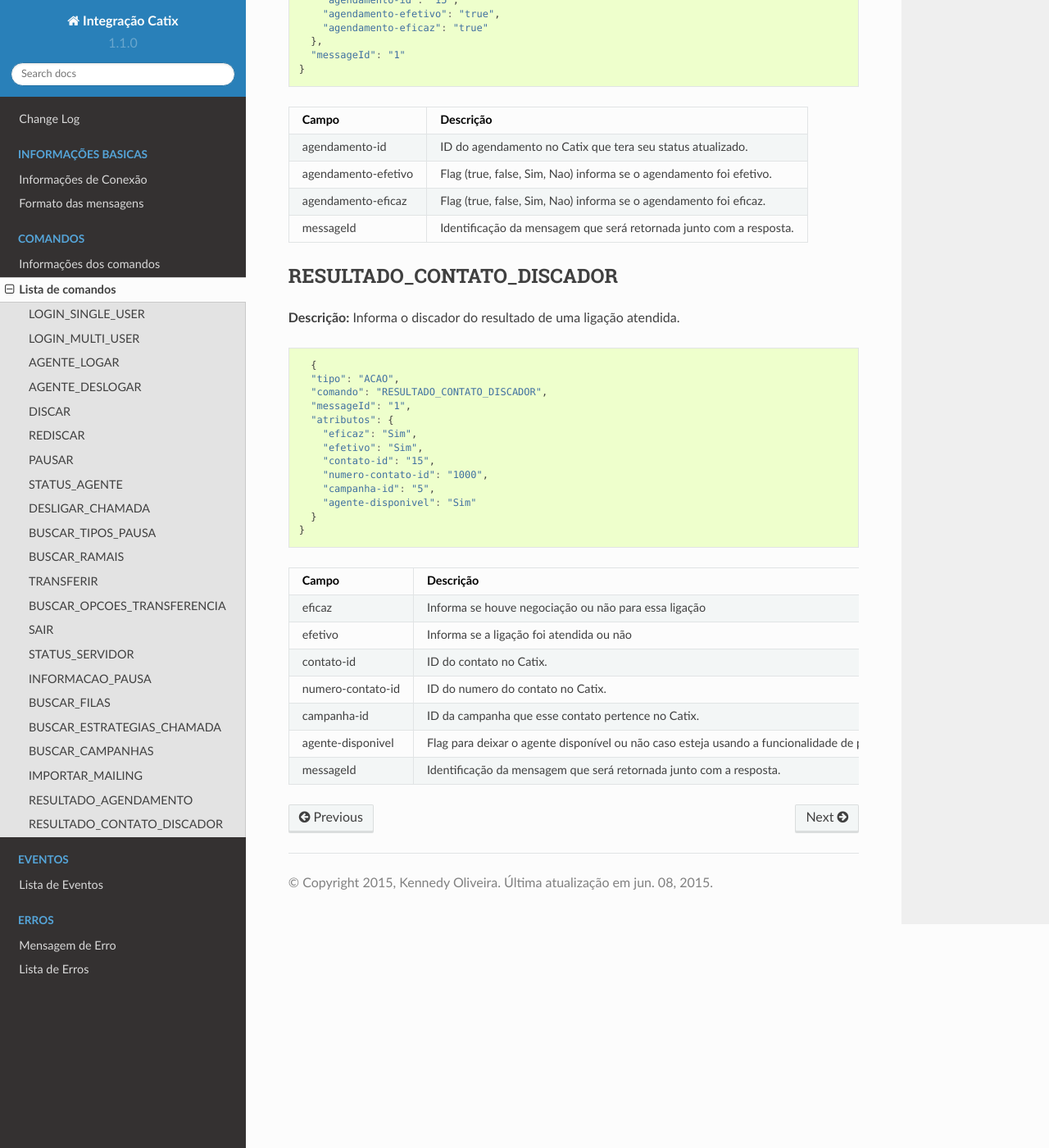
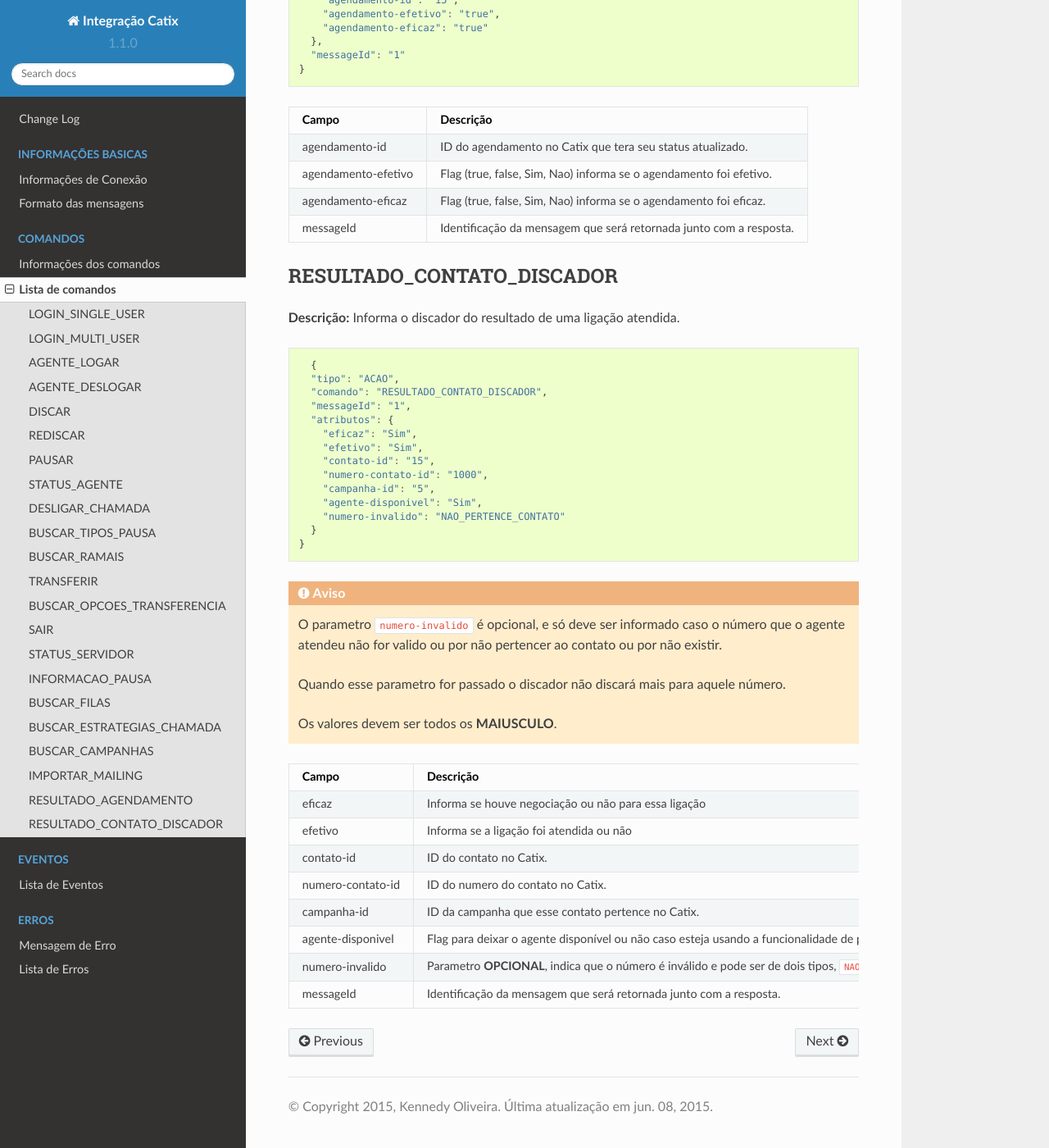
Before and after one commit to Catelani/integracao-catix, a Sphinx documentation site: the page built from docs/source/comandos.rst, in a window 1280 px wide and 1400 px high, scrolled down 14970 px. Shown: the whole window at 82% size. Built offline with Sphinx 7.4.7 and the Read the Docs theme 2.0.0, drawn with Linux system fonts in a browser that asks for light colours.

Commit message:
Adicionando numero-invalido ao RESULTADO_CONTATO_DISCADOR

```diff
--- a/docs/source/comandos.rst
+++ b/docs/source/comandos.rst
@@ -891,24 +891,36 @@
       "contato-id": "15",
       "numero-contato-id": "1000",
       "campanha-id": "5",
-      "agente-disponivel": "Sim"
+      "agente-disponivel": "Sim",
+      "numero-invalido": "NAO_PERTENCE_CONTATO"
     }
   }
 
-+-------------------+----------------------------------------------------------------------------------------------------------------------+
-| Campo             | Descrição                                                                                                            |
-+===================+======================================================================================================================+
-| eficaz            | Informa se houve negociação ou não para essa ligação                                                                 |
-+-------------------+----------------------------------------------------------------------------------------------------------------------+
-| efetivo           | Informa se a ligação foi atendida ou não                                                                             |
-+-------------------+----------------------------------------------------------------------------------------------------------------------+
-| contato-id        | ID do contato no Catix.                                                                                              |
-+-------------------+----------------------------------------------------------------------------------------------------------------------+
-| numero-contato-id | ID do numero do contato no Catix.                                                                                    |
-+-------------------+----------------------------------------------------------------------------------------------------------------------+
-| campanha-id       | ID da campanha que esse contato pertence no Catix.                                                                   |
-+-------------------+----------------------------------------------------------------------------------------------------------------------+
-| agente-disponivel | Flag para deixar o agente disponível ou não caso esteja usando a funcionalidade de pausa pós atendimento automatico. |
-+-------------------+----------------------------------------------------------------------------------------------------------------------+
-| messageId         | Identificação da mensagem que será retornada junto com a resposta.                                                   |
-+-------------------+----------------------------------------------------------------------------------------------------------------------+
+.. warning::
+   O parametro ``numero-invalido`` é opcional, e só deve ser informado caso o número que o agente atendeu não for valido ou
+   por não pertencer ao contato ou por não existir.
+
+   Quando esse parametro for passado o discador não discará mais para aquele número.
+
+   Os valores devem ser todos os **MAIUSCULO**.
+
+
++-------------------+-----------------------------------------------------------------------------------------------------------------------------+
+| Campo             | Descrição                                                                                                                   |
++===================+=============================================================================================================================+
+| eficaz            | Informa se houve negociação ou não para essa ligação                                                                        |
++-------------------+-----------------------------------------------------------------------------------------------------------------------------+
+| efetivo           | Informa se a ligação foi atendida ou não                                                                                    |
++-------------------+-----------------------------------------------------------------------------------------------------------------------------+
+| contato-id        | ID do contato no Catix.                                                                                                     |
++-------------------+-----------------------------------------------------------------------------------------------------------------------------+
+| numero-contato-id | ID do numero do contato no Catix.                                                                                           |
++-------------------+-----------------------------------------------------------------------------------------------------------------------------+
+| campanha-id       | ID da campanha que esse contato pertence no Catix.                                                                          |
++-------------------+-----------------------------------------------------------------------------------------------------------------------------+
+| agente-disponivel | Flag para deixar o agente disponível ou não caso esteja usando a funcionalidade de pausa pós atendimento automatico.        |
++-------------------+-----------------------------------------------------------------------------------------------------------------------------+
+| numero-invalido   | Parametro **OPCIONAL**, indica que o número é inválido e pode ser de dois tipos, ``NAO_PERTENCE_CONTATO`` e ``NAO_EXISTE``. |
++-------------------+-----------------------------------------------------------------------------------------------------------------------------+
+| messageId         | Identificação da mensagem que será retornada junto com a resposta.                                                          |
++-------------------+-----------------------------------------------------------------------------------------------------------------------------+
```
Also changed, not shown: docs/source/changelog.rst (+9 -1 lines).
